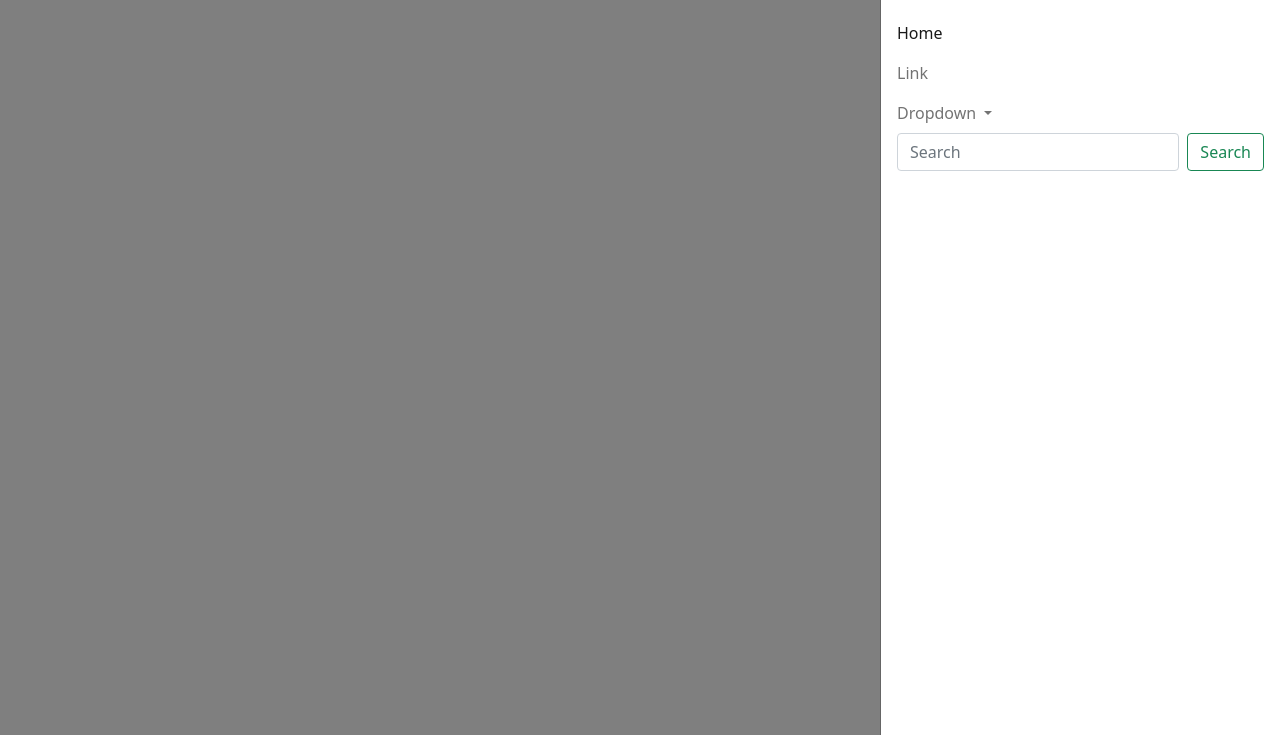
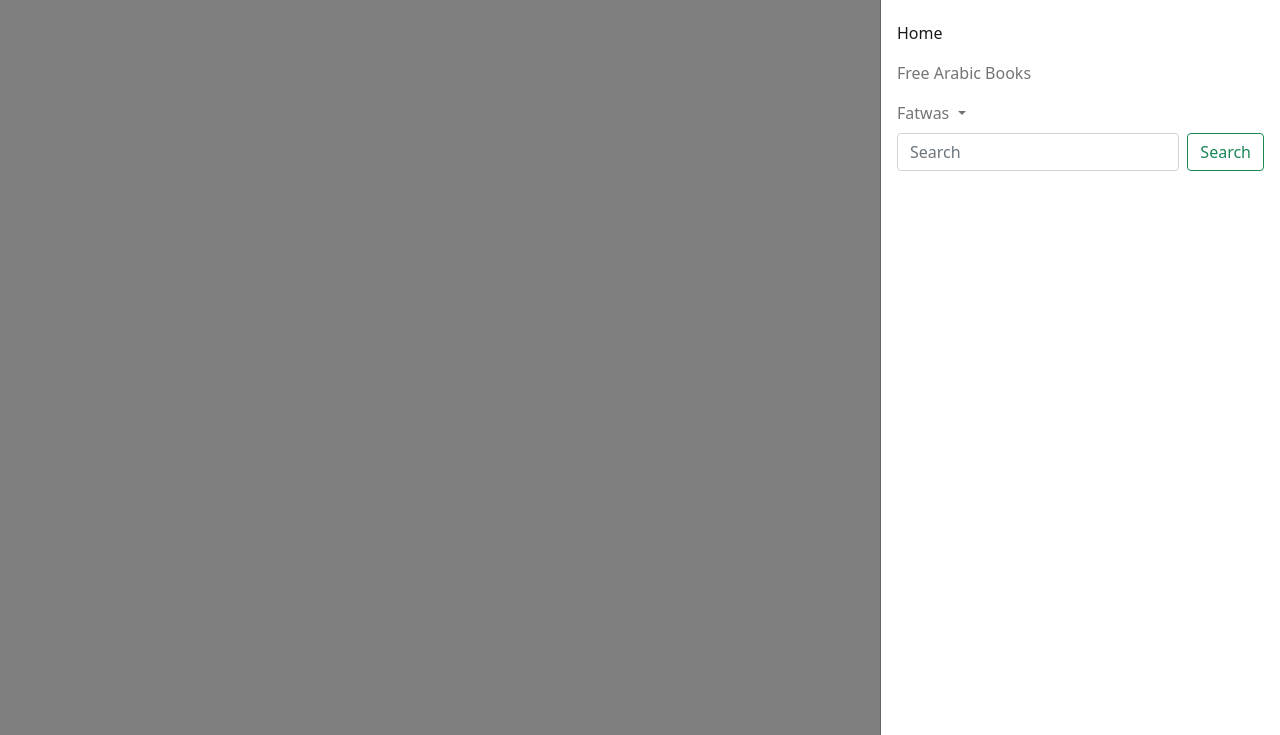
Before and after one commit to alsalafiyyah/demo, a plain HTML site: page index.html in a window 1280 px wide. Both pictures are taken after a click on the button 1240 px from the left and 28 px from the top of the page. Shown: the part 65-800 px from the top of the page. Drawn offline with nearby package versions, Linux system fonts and the light colour scheme.

Commit message:
Update index.html

```diff
--- a/index.html
+++ b/index.html
@@ -27,10 +27,10 @@
     <a class="nav-link active" aria-current="page" href="#">Home</a>
    </li>
    <li class="nav-item">
-    <a class="nav-link" href="#">Link</a>
+    <a class="nav-link" href="#">Free Arabic Books</a>
    </li>
    <li class="nav-item dropdown">
-    <a class="nav-link dropdown-toggle" href="#" id="offcanvasNavbarDropdown" role="button" data-bs-toggle="dropdown" aria-expanded="false"> Dropdown </a>
+    <a class="nav-link dropdown-toggle" href="#" id="offcanvasNavbarDropdown" role="button" data-bs-toggle="dropdown" aria-expanded="false"> Fatwas </a>
      <ul class="dropdown-menu" aria-labelledby="offcanvasNavbarDropdown">
       <li><a class="dropdown-item" href="#">Action</a></li>
       <li><a class="dropdown-item" href="#">Another action</a></li>
```
